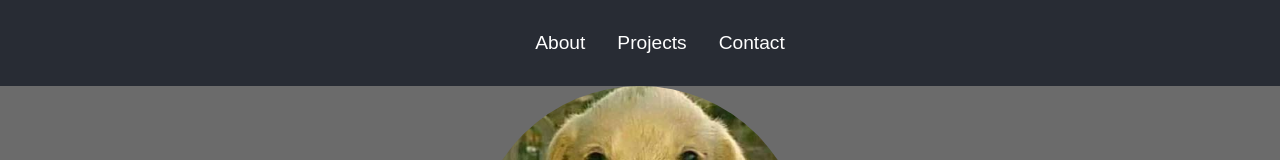
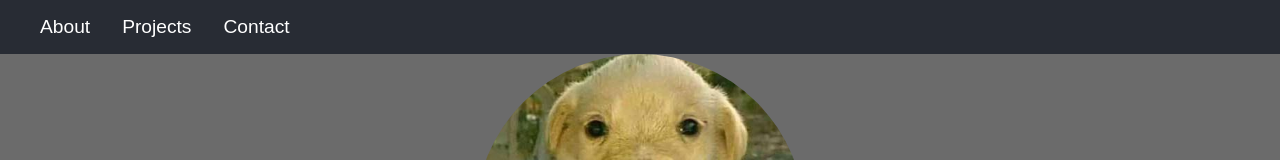
Before and after one commit to Xbz-24/portfolio, a React (Create React App) app: page / in a window 1280 px wide. Shown: the top 160 px of the page. Built offline with nearby package versions, Linux system fonts and the light colour scheme.

Commit message:
fix minor header left allign

```diff
--- a/src/components/App.js
+++ b/src/components/App.js
@@ -5,8 +5,8 @@ import Contact from './Contact';
 import './styles.css'
 
 import ProfilePicture from '../image0.jpg';
+
 const App = () => {
-
   return (
     <div>
       <Header />
--- a/src/components/styles.css
+++ b/src/components/styles.css
@@ -8,72 +8,72 @@
     padding-bottom: 0;
     margin-bottom: 0;
 }
-
 .profile-picture {
     width: 330px;
     height: auto;
     border-radius: 50%;
 }
-
 .profile-container img {
     width: 330px;
     height: auto;
     border-radius: 50%;
 }
-
 body {
     font-family: Arial, sans-serif;
     margin: 0;
     padding: 0;
     background-color: #6b6b6b;
 }
+header {
+    display: flex;
+    background-color: #282c34;
+    flex-direction: column;
+    align-items: flex-start;
 
-header {
-    background-color: #282c34;
-    padding: 1rem;
 }
-
 header nav ul {
     list-style: none;
     display: flex;
     justify-content: center;
     gap: 2rem;
 }
-
+header nav ul li {
+    text-align: left;
+}
 header nav ul li a {
     color: white;
     text-decoration: none;
     font-size: 1.2rem;
+    text-align: left;
 }
-
 header nav ul li a:hover {
     color: #61dafb;
 }
-
 .about-container {
     text-align: left;
     padding-left: 1.0rem;
     margin-left: 32px;
 }
-
 .about-container h2 {
     font-size: 2.5rem;
     margin-bottom: 1rem;
     padding-top: 0;
     margin-top: 0;
 }
-
 .about-container p {
     font-size: 1.2rem;
 }
-
 .projects-container {
     display: grid;
     grid-template-columns: repeat(auto-fit, minmax(300px, 1fr));
     gap: 2rem;
     padding: 2rem;
+    margin-left: 32px;
 }
-
+.main{
+    text-align: left;
+    margin-left: 32px
+}
 .project {
     border: 1px solid #ccc;
     padding: 1rem;
```
